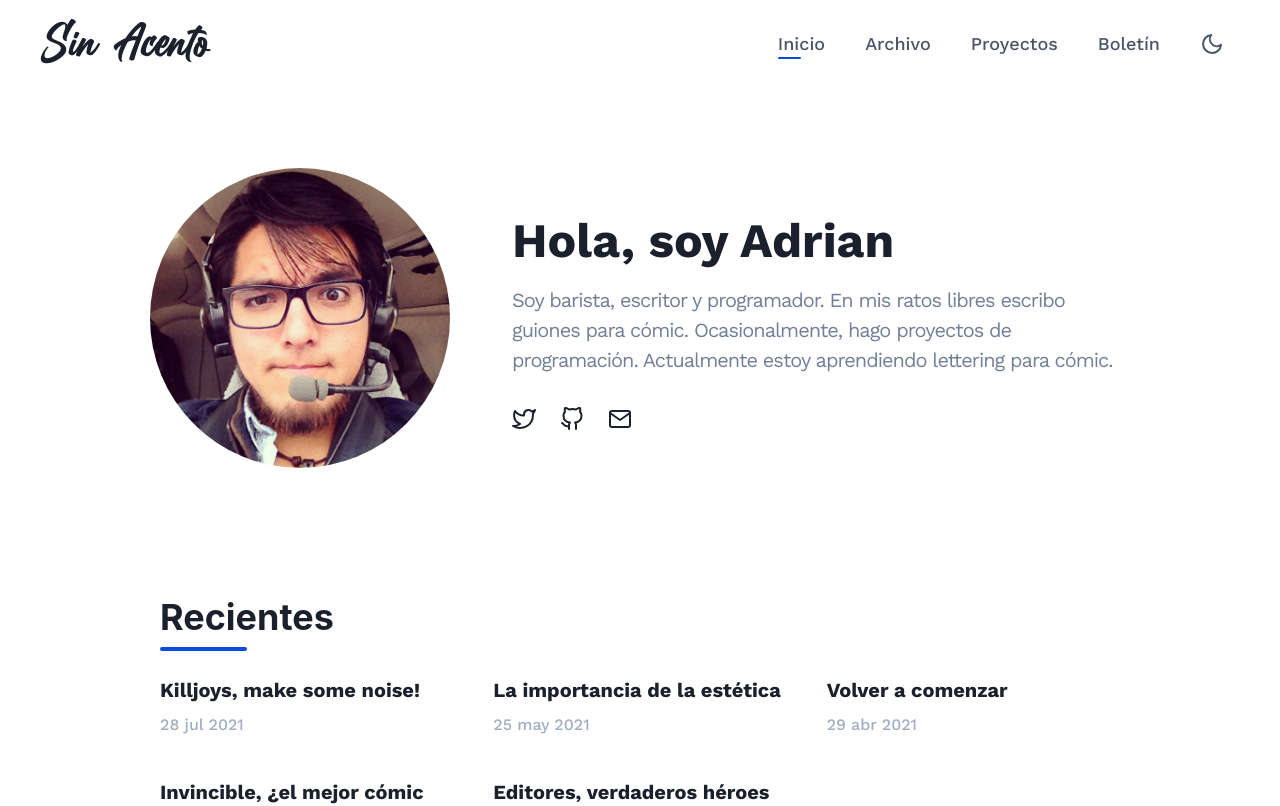
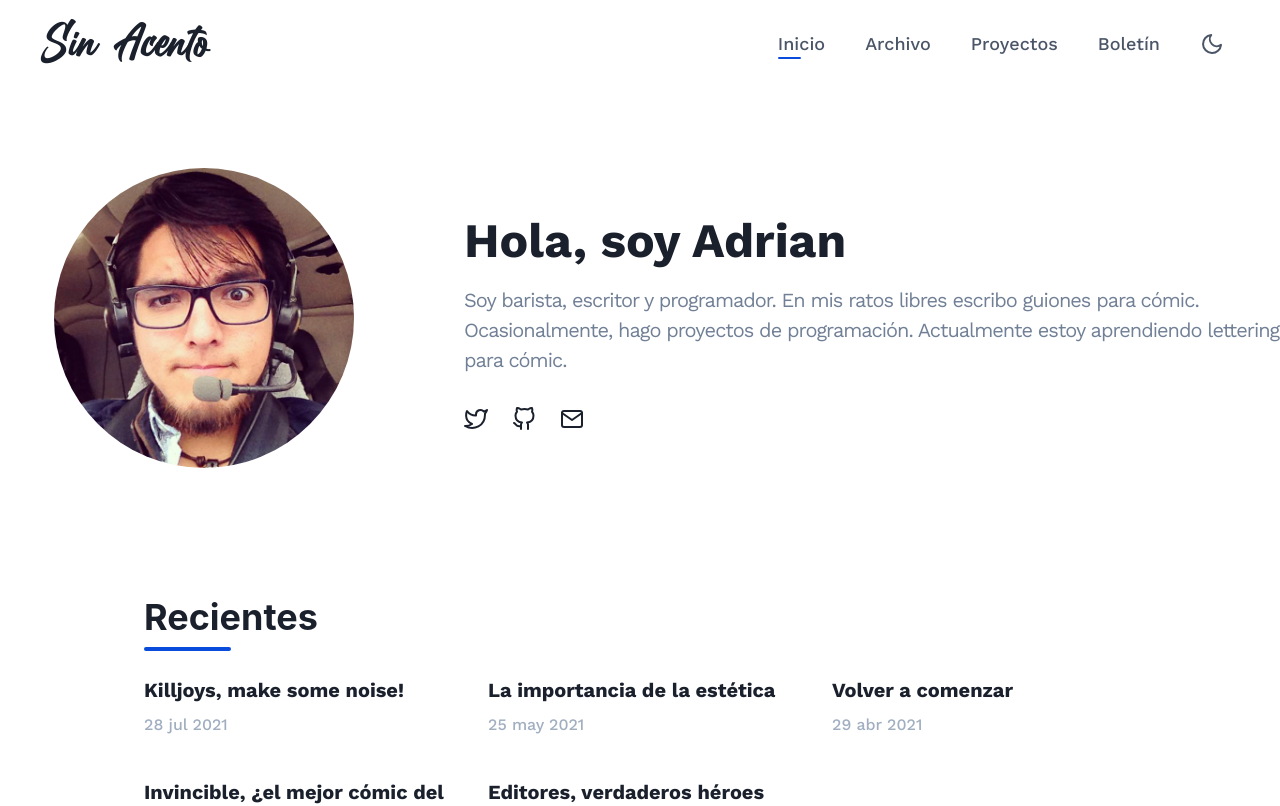
Before and after one commit to adrrian17/v2, a Next.js app: page / in a window 1280 px wide. Shown: the top 806 px of the page. Built offline with nearby package versions, Linux system fonts and the light colour scheme.

Commit message:
Remove the container from the default layout

```diff
--- a/src/layouts/DefaultLayout.jsx
+++ b/src/layouts/DefaultLayout.jsx
@@ -7,7 +7,7 @@ export default function DefaultLayout({ children }) {
   return (
     <>
       <Navbar />
-      <Container maxW={'container.lg'}>{children}</Container>
+      {children}
       <Footer />
     </>
   );
```
